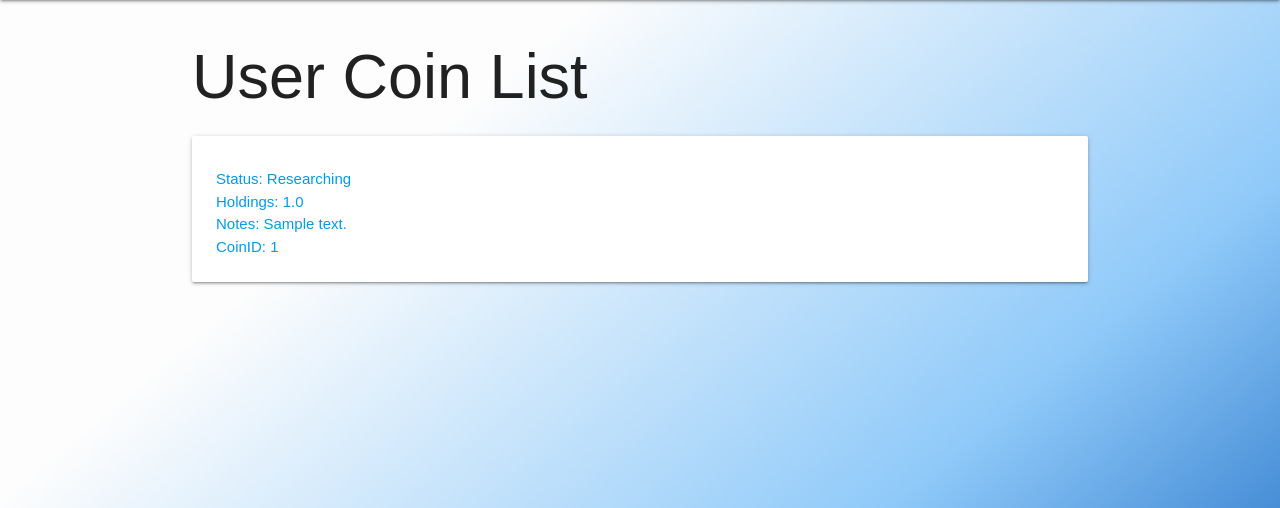
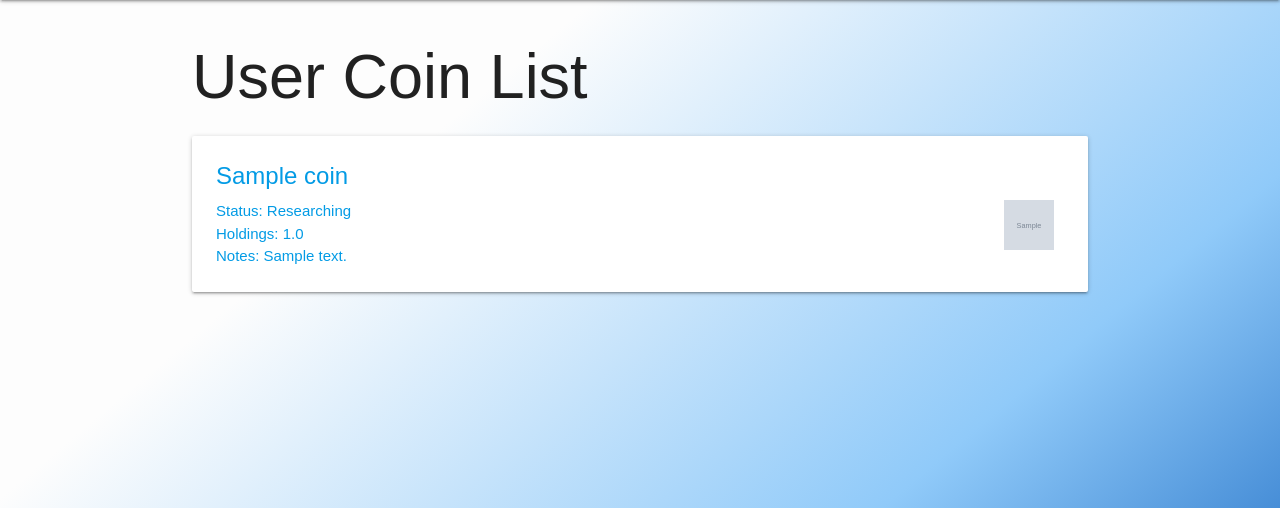
Before and after one commit to pclarytx10/cryptovision, a Django app: page /user_coins/ in a window 1280 px wide. Shown: the part 64-572 px from the top of the page. Run offline with Django 4.2, Linux system fonts and the light colour scheme; a user stored in the database is signed in; tables that the repository leaves empty hold one stand-in row (values such as "Sample post"); grey boxes marked "Sample" are stand-in pictures; parts of the project's set-up code (start-up, migrations or seed data) failed here and were passed over.

Commit message:
Create UserCoin Create view. Add to coin details
Add workflow where user clicks on coin in detail page to create a new "user coin."

```diff
--- a/main_app/static/css/style.css
+++ b/main_app/static/css/style.css
@@ -15,3 +15,23 @@ text-align: right;
 form {
     margin: 1rem;
 }
+.coin_card {
+    display: flex;
+    flex-direction: row;
+    justify-content: space-between;
+}
+.card-action {
+    display: flex;
+    flex-direction: row;
+    justify-content: space-around;
+}
+.inf-card {
+    display: flex;
+    flex-direction: row;
+    justify-content: space-between;
+}
+.inf-card > img {
+    width: 50px;
+    height: 50px;
+    margin-right: 10px;
+}
--- a/main_app/templates/base.html
+++ b/main_app/templates/base.html
@@ -35,6 +35,7 @@
             {% if user.is_authenticated %}
             <li><a href="{% url 'coins_create' %}">Add a Coin</a></li>
             <li><a href="/coins">View All Coins</a></li>
+            {% comment %} <li><a href="{% url 'user_coins_create' %}">Track a Coin</a></li> {% endcomment %}
             <li><a href="/user_coins">View My Coins</a></li>
             <li><a href="{% url 'logout' %}">Log Out</a></li>
           {% else %}
--- a/main_app/templates/coins/detail.html
+++ b/main_app/templates/coins/detail.html
@@ -17,6 +17,8 @@
             <p> Description: {{ coin.description }} </p>
         </div>
         <div class="col s4 card-action">
+            {% comment %} <a href="{% url 'user_coins_create' %}">Track</a>  {% endcomment %}
+            <a href="{{ create_user_coin_url }}">Track</a>
             <a href="{% url 'coins_update' coin.id %}">Edit</a>
             <a href="{% url 'coins_delete' coin.id %}">Delete</a>
         </div>
--- a/main_app/templates/coins/index.html
+++ b/main_app/templates/coins/index.html
@@ -8,7 +8,7 @@
 <a href="{% url 'detail' coin.id %}">
     <div class="card-content">
         <span class="card-title">{{ coin.coin_name }}</span>
-        <div class="coin_card">
+        <div class="coin_card inf-card">
             <div>
                 <p>Symbol: {{ coin.coin_symbol }}</p>
                 <p>Price: {{ coin.coin_usd }}</p>
--- a/main_app/templates/user_coins/index.html
+++ b/main_app/templates/user_coins/index.html
@@ -7,14 +7,15 @@
 <div class="card">
 <a href="{% url 'user_coins_detail' user_coin.id %}">
     <div class="card-content">
-        <span class="card-title">{{ user_coin.coin_name }}</span>
-        <div class="coin_card">
+        <span class="card-title">{{ user_coin.coin }}</span>
+        <div class="coin_card inf-card">
             <div>
+                {% comment %} <p>Coin: {{ user_coin.coin }}</p> {% endcomment %}
                 <p>Status: {{ user_coin.get_status_display }}</p>
                 <p>Holdings: {{ user_coin.coin_holdings }}</p>
                 <p>Notes: {{ user_coin.notes }}</p>
-                <p>CoinID: {{ user_coin.coin_id }}</p>
             </div>
+            <img src="{{ user_coin.coin.coin_image }}" alt="user_coin.coin">
         </div>
     </div>
 </a>
--- a/main_app/urls.py
+++ b/main_app/urls.py
@@ -11,6 +11,7 @@ urlpatterns = [
     path('coins/<int:pk>/delete/', views.CoinDelete.as_view(), name='coins_delete'),
     path('user_coins/', views.user_coins_index, name='user_coins_index'),
     path('user_coins/<int:user_coin_id>/', views.user_coins_detail, name='user_coins_detail'),
+    path('user_coins/create/<int:coin_id>/', views.User_CoinCreate.as_view(), name='user_coins_create'),
     path('user_coins/<int:pk>/update/', views.User_CoinUpdate.as_view(), name='user_coins_update'),
     path('user_coins/<int:pk>/delete/', views.User_CoinDelete.as_view(), name='user_coins_delete'),
     path('accounts/signup/', views.signup, name='signup'),
--- a/main_app/views.py
+++ b/main_app/views.py
@@ -1,4 +1,5 @@
 from django.shortcuts import render, redirect
+from django.urls import reverse
 from .models import Coin, User_Coin
 from django.views.generic.edit import CreateView, UpdateView, DeleteView
 from django.contrib.auth import login
@@ -27,8 +28,13 @@ def coins_index(request):
 @login_required
 def coins_detail(request, coin_id):
     coin = Coin.objects.get(id=coin_id)
+    create_user_coin_url = reverse('user_coins_create', kwargs={'coin_id': coin_id})
+    # return render(request, 'coins/detail.html', {
+    #     'coin': coin
+    # })
     return render(request, 'coins/detail.html', {
-        'coin': coin
+        'coin': coin,
+        'create_user_coin_url': create_user_coin_url
     })
 
 class CoinCreate(LoginRequiredMixin, CreateView):
@@ -73,10 +79,32 @@ def user_coins_detail(request, user_coin_id):
         'user_coin': user_coin
     })
 
+class User_CoinCreate(LoginRequiredMixin, CreateView):
+    model = User_Coin
+    fields = ('coin', 'status', 'coin_holdings', 'notes')
+    success_url = '/user_coins/'
+
+    # get the initial coin value for the form
+    def get_initial(self):
+        initial = super().get_initial()
+        coin_id = self.kwargs.get('coin_id')
+        initial['coin'] = coin_id
+        initial['status'] = 'Researching'
+        initial['coin_holdings'] = 0
+        return initial
+
+    # This inherited method is called when a
+    # valid coin form is being submitted
+    def form_valid(self, form):
+        # Assign the logged in user (self.request.user)
+        form.instance.user = self.request.user  # form.instance is the coin
+        # Let the CreateView do its job as usual
+        return super().form_valid(form)
+
 # Define the user coins update view
 class User_CoinUpdate(LoginRequiredMixin, UpdateView):
     model = User_Coin
-    fields = '__all__'
+    fields = ('coin', 'coin_holdings', 'notes','status')
     success_url = '/user_coins/'
 
 # Define the user coins delete view
```
Also changed, not shown: main_app/templates/main_app/user_coin_form.html (+8 -1 lines), cryptovision/settings.py (line endings or trailing spaces).
